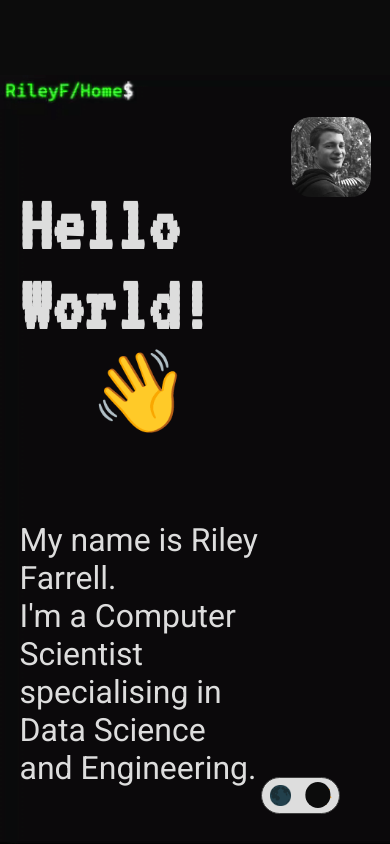
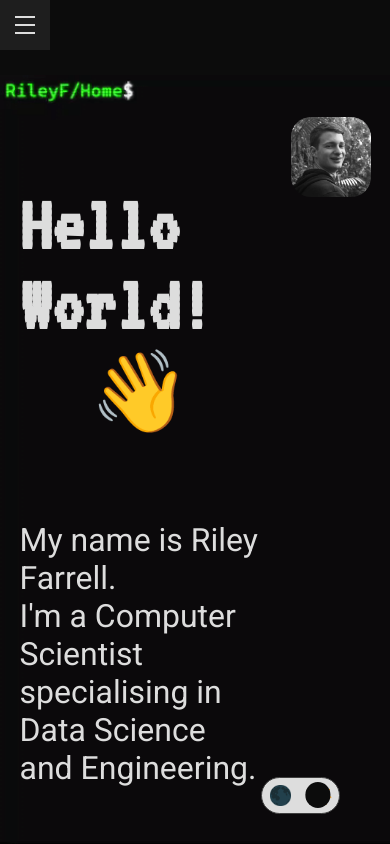
Before and after one commit to Mammoth1930/portfolio-site, a Vue app: page / in a window 390 px wide. Built offline with nearby package versions, Linux system fonts and the light colour scheme.

Commit message:
Added hamburger menu for mobile layout

```diff
--- a/src/App.vue
+++ b/src/App.vue
@@ -1,5 +1,6 @@
 <template>
-    <NavBar id="NavBar"/>
+    <NavBar id="nav-bar"/>
+    <NavMenu id="nav-menu"/>
     <router-view/>
     <ThemeButton/>
 </template>
@@ -7,11 +8,13 @@
 <script>
 import NavBar from "@/components/NavBar.vue"
 import ThemeButton from "@/components/ThemeButton.vue"
+import NavMenu from "@/components/NavMenu.vue"
 
 export default {
     components: {
         NavBar,
-        ThemeButton
+        ThemeButton,
+        NavMenu
     }
 }
 </script>
@@ -92,7 +95,7 @@ h4 {
 
 /* Mobile size */
 @media screen and (max-width: 480px) {
-    #NavBar {
+    #nav-bar {
         display: none;
     }
 }
--- a/src/components/NavMenu.vue
+++ b/src/components/NavMenu.vue
@@ -0,0 +1,155 @@
+<template>
+    <div :class="{backdrop:navOpen}"  @click.self="navOpen=!navOpen">
+        <div id="side-menu">
+            <button class="side-menu-btn" @click="navOpen=!navOpen" :class="{active:navOpen}">
+                <span class="top"></span>
+                <span class="mid"></span>
+                <span class="bottom"></span>
+            </button>
+            <transition name="translateX">
+                <nav v-show="navOpen" @close="navOpen=!navOpen">
+                    <div class="side-menu-wrapper">
+                        <ul class="side-menu-list">
+                            <li class="side-menu-item">
+                                <RouterLink @click="navOpen=!navOpen" :to="{name: 'Home'}">Home</RouterLink>
+                            </li>
+                            <li class="side-menu-item">
+                                <RouterLink @click="navOpen=!navOpen" :to="{name: 'About'}">About</RouterLink>
+                            </li>
+                            <li class="side-menu-item">
+                                <RouterLink @click="navOpen=!navOpen" :to="{name: 'Projects'}">Projects</RouterLink>
+                            </li>
+                            <li class="side-menu-item">
+                                <RouterLink @click="navOpen=!navOpen" :to="{name: 'Contact'}">Contact</RouterLink>
+                            </li>
+                        </ul>
+                    </div>
+                </nav>
+            </transition>
+        </div>
+    </div>
+</template>
+
+<script>
+export default {
+    data() {
+        return {
+            navOpen: false
+        }
+    }
+
+}
+</script>
+
+<style scoped>
+.backdrop {
+    top: 0;
+    position: fixed;
+    background: rgba(0, 0, 0, 0.5);
+    width: 100%;
+    height: 100%;
+}
+
+nav {
+    width: 200px;
+    /* height: calc(100% - #{$headerHeight} - #{$footerHeight}); */
+    background: var(--background-color-secondary);
+    position: fixed;
+    top: 0;
+    left: 0;
+    z-index: 99;
+    /* box-shadow: 2px 0 3px$grey-6; */
+    /* overflow-y: scroll; */
+}
+
+.side-menu-btn {
+    display: block;
+    width: 50px;
+    height: 50px;
+    background: var(--background-color-secondary);
+    border: none;
+    position: fixed;
+    top: 0;
+    left: 0;
+    z-index: 100;
+    appearance: none;
+    cursor: pointer;
+    outline: none;
+}
+
+.side-menu-btn span {
+    display: block;
+    width: 20px;
+    height: 2px;
+    margin: auto;
+    background: var(--text-primary-color);
+    position: absolute;
+    top: 0;
+    bottom: 0;
+    left: 0;
+    right: 0;
+    transition: all .4s ease;
+}
+
+.side-menu-btn span.top {
+    transform: translateY(-8px);
+}
+
+.side-menu-btn span.bottom {
+    transform: translateY(8px);
+}
+
+.side-menu-btn.active .top {
+    transform: rotate(-45deg);
+}
+
+.side-menu-btn.active .mid {
+    transform: translateX(-20px) rotate(360deg);
+    opacity: 0;
+}
+
+.side-menu-btn.active .bottom {
+    transform: rotate(45deg);
+}
+
+.side-menu-wrapper {
+    padding-top: 50px;
+}
+
+.side-menu-list {
+    padding-top: 50px;
+    list-style:none;
+    padding: 0;
+    margin: 0;
+}
+
+.side-menu-item a {
+    text-decoration: none;
+    line-height: 1.6em;
+    font-size: 1.6em;
+    padding: .5em;
+    display: block;
+    color: var(--text-primary-color);
+    transition: .4s ease;
+}
+
+.side-menu-item a:hover {
+    background: var(--accent-bright);
+    color: var(--background-color-primary);
+}
+
+.translateX-enter{
+	transform:translateX(-200px);
+	opacity: 0;
+}
+
+.translateX-enter-active,.translateX-leave-active{
+	transform-origin: top left 0;
+	transition:.2s ease;
+}
+
+.translateX-leave-to{
+	transform: translateX(-200px);
+	opacity: 0;
+}
+</style>
```
